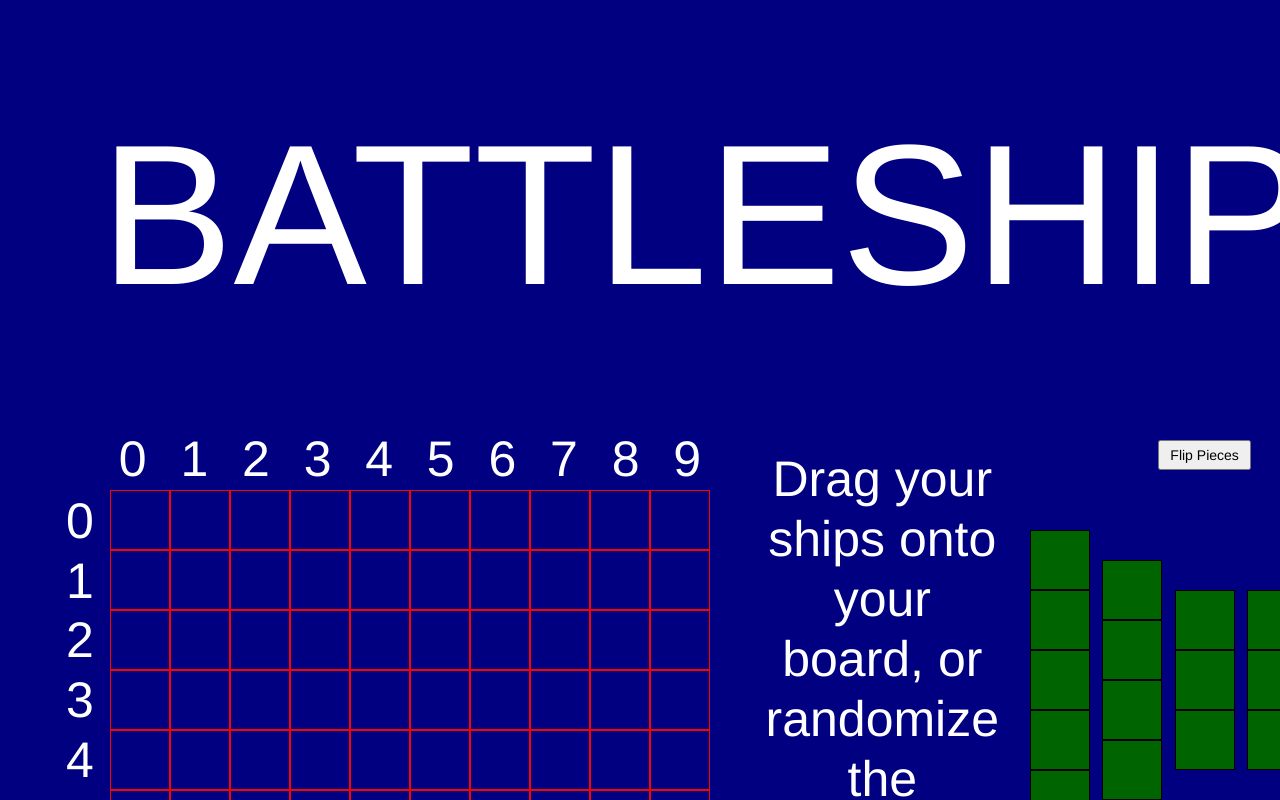
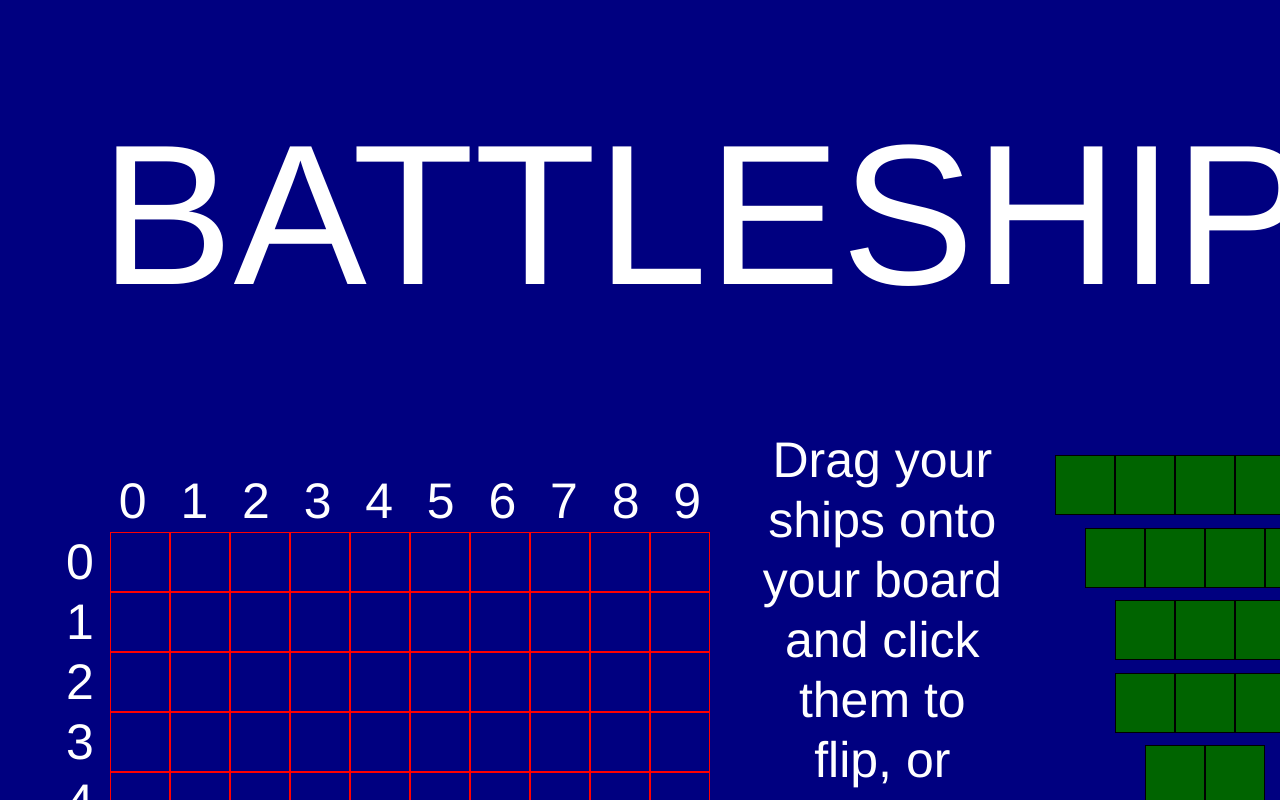
Before and after one commit to MMathew93/Battle-Ship, a Vue app in the folder battle-ship/: page / in a window 1280 px wide. Shown: the top 800 px of the page. Built offline with nearby package versions, Linux system fonts and the light colour scheme.

Commit message:
changed flip button, you can just flip the ship on click,pieces can currently be flipped and dragged onto the board

```diff
--- a/battle-ship/src/components/GameBoard.vue
+++ b/battle-ship/src/components/GameBoard.vue
@@ -29,32 +29,31 @@
         <button class="reset" v-if="seen" @click="restartGame"> Restart</button>
       </div>
       <div>
-        <button class="gameSetup" v-if="hide" @click="flipPieces"> Flip Pieces </button>
-        <div class="shipBox" v-if="hide" v-bind:class="{ 'boxFlip': flipped }"  @dragstart="dragStart">
-          <div class="boatPiece" draggable="true" :data-length="5" data-position="y" v-bind:class="{ 'flipped': flipped }">
+        <div class="shipBox" v-if="hide" @dragstart="dragStart">
+          <div class="boatPiece 5" draggable="true" :data-length="5" data-position="y">
             <div class="cell"></div>
             <div class="cell"></div>
             <div class="cell"></div>
             <div class="cell"></div>
             <div class="cell"></div>
           </div>
-          <div class="boatPiece" draggable="true" :data-length="4" data-position="y" v-bind:class="{ 'flipped': flipped }">
+          <div class="boatPiece 4" draggable="true" :data-length="4" data-position="y">
             <div class="cell"></div>
             <div class="cell"></div>
             <div class="cell"></div>
             <div class="cell"></div>
           </div>
-          <div class="boatPiece" draggable="true" :data-length="3" data-position="y" v-bind:class="{ 'flipped': flipped }">
+          <div class="boatPiece 3-1" draggable="true" :data-length="3" data-position="y">
             <div class="cell"></div>
             <div class="cell"></div>
             <div class="cell"></div>
           </div>
-          <div class="boatPiece" draggable="true" :data-length="3" data-position="y" v-bind:class="{ 'flipped': flipped }">
+          <div class="boatPiece 3-2" draggable="true" :data-length="3" data-position="y">
             <div class="cell"></div>
             <div class="cell"></div>
             <div class="cell"></div>
           </div>
-          <div class="boatPiece" draggable="true" :data-length="2" data-position="y" v-bind:class="{ 'flipped': flipped }">
+          <div class="boatPiece 2" draggable="true" :data-length="2" data-position="y">
             <div class="cell"></div>
             <div class="cell"></div>
           </div>
@@ -105,11 +104,11 @@
         title: 'BATTLESHIP',
         hit: 'X',
         miss: 'O',
-        status: 'Drag your ships onto your board, or randomize the placement! Click on the Bot\'s board to shoot!',
+        status: 'Drag your ships onto your board and click them to flip, or randomize the placement! Click on the Bot\'s board to shoot!',
         seen: false,
         hide: true,
         disabled: false,
-        flipped: false,
+        draggedShip: null,
         gameOver: true
       }
     },
@@ -211,22 +210,30 @@
         this.eraseBoard()
       },
 
-      flipPieces() {
-        this.flipped = !this.flipped
+      flipShipPiece(e) {
+        const ship = e.currentTarget
+        const isHorizontal = ship.dataset.position
+        const pos = isHorizontal === 'x' ? 'y' : 'x'
+        ship.dataset.position = pos;
+        ship.style['grid-auto-flow'] = pos === 'x' ? 'row' : 'column';
       },
 
       //DRAG AND DROP FUNCTIONS
       drop(e) {
-        //const tileData= e.dataTransfer.getData('text/plain')
-        //console.log(tileData)
-
-        const coordData= e.target.dataset.coords
-        console.log(coordData)
+        const coordData = (e.target.dataset.coords).split(',').map(x => Number(x))
+        let allShips = document.querySelectorAll(".boatPiece")
+        let ships = Array.from(allShips)
+        ships.forEach(x => x.addEventListener('dragStart', this.dragStart))
+        ships.forEach(x => x.addEventListener('click', this.flipShipPiece))
+        document.querySelector(`.human[data-coords="${coordData[0]},${coordData[1]}"]`).append(this.draggedShip)
+        this.draggedShip = null
       },
 
       dragStart(e) {
-        const isHorizontal= e.target.dataset
-        const length= e.target.dataset.length
+        const isHorizontal = e.target.dataset.position
+        const length = e.target.dataset.length
+        this.draggedShip = e.target
+        console.log(this.draggedShip)
         console.log(isHorizontal)
         console.log(length)
       }
@@ -270,6 +277,7 @@
 
   .shipBox {
     display: flex;
+    flex-direction: column;
     justify-content: space-between;
     width: 350px;
     height: 350px;
@@ -277,19 +285,12 @@
     margin: 25px;
   }
 
-  .boxFlip {
-    flex-direction: column;
-  }
-
-  .flipped {
-    display: flex;
-  }
-
   .cell {
     width: 60px;
     height: 60px;
     border: 1px solid black;
     background: darkgreen;
+    z-index: 1;
   }
 
   .display {
@@ -371,4 +372,18 @@
     height: 30px;
     margin: 10px;
   }
+
+  .overlay {
+    position: absolute;
+    left: 10px;
+    top: 10px;
+    z-index: 1;
+  }
+
+  .boatPiece {
+    display: grid;
+    grid-auto-flow: column;
+    cursor: move;
+    z-index: 69;
+  }
 </style>
```
